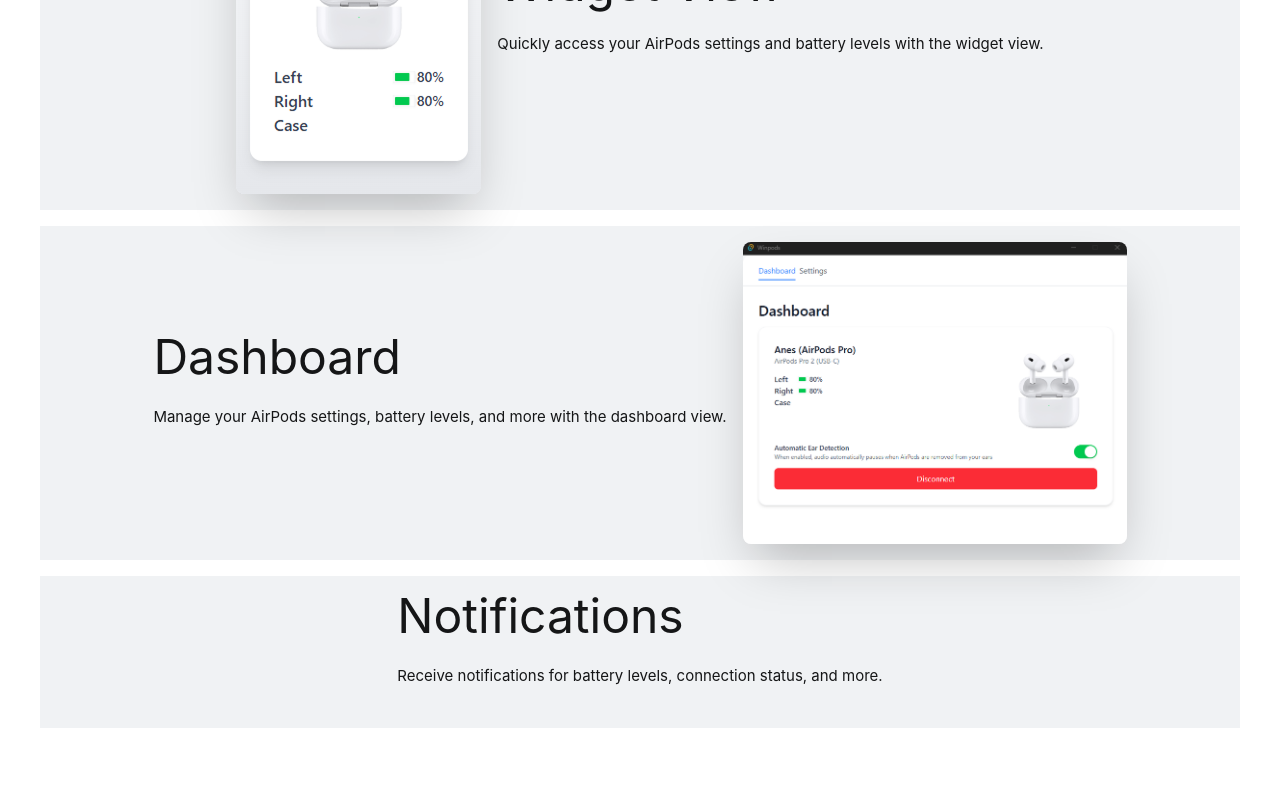
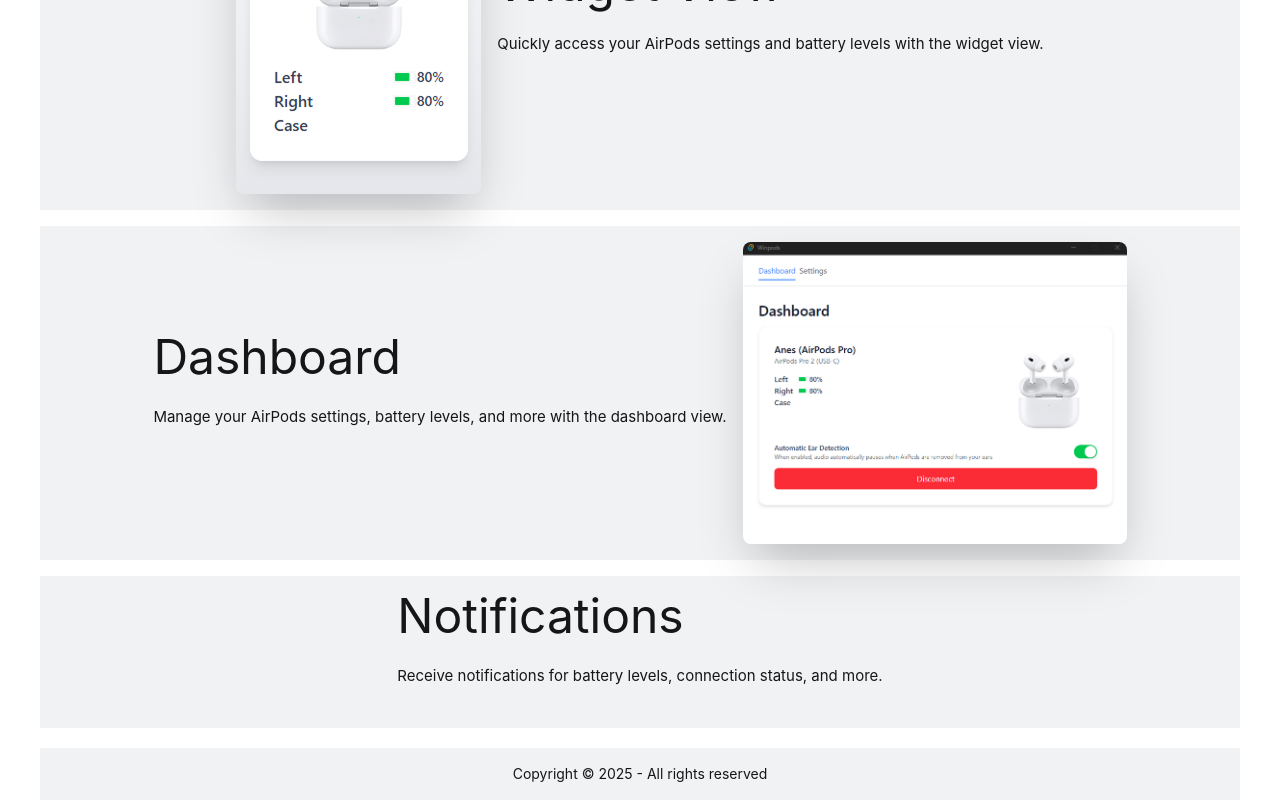
Before and after one commit to sinanovicanes/winpods, a Vue app in the folder apps/website/: page / in a window 1280 px wide. Shown: the part 309-1109 px from the top of the page. Before the commit the page ends 1037 px from the top, so only its background shows below. Built offline with nearby package versions, Linux system fonts and the light colour scheme.

Commit message:
style(website): Improve layout and add footer to main application views

```diff
--- a/apps/website/src/App.vue
+++ b/apps/website/src/App.vue
@@ -8,6 +8,13 @@ import WPNotifications from './components/WPNotifications.vue';
   <header>
     <WPNav />
   </header>
-  <RouterView />
+  <main class="py-5 min-h-[87vh]">
+    <RouterView />
+  </main>
   <WPNotifications />
+  <footer class="footer sm:footer-horizontal footer-center bg-base-200 text-base-content p-4">
+    <aside>
+      <p>Copyright © {{ new Date().getFullYear() }} - All rights reserved</p>
+    </aside>
+  </footer>
 </template>
--- a/apps/website/src/views/FAQView.vue
+++ b/apps/website/src/views/FAQView.vue
@@ -18,7 +18,7 @@ const faq = [
 </script>
 
 <template>
-  <main class="container grid grid-cols-1 gap-4 pt-5">
+  <main class="container grid grid-cols-1 gap-4">
     <h1 class="text-3xl font-semibold">Frequently Asked Questions</h1>
     <div
       v-for="(q, i) in faq"
--- a/apps/website/src/views/HomeView.vue
+++ b/apps/website/src/views/HomeView.vue
@@ -1,7 +1,7 @@
 <script setup lang="ts"></script>
 
 <template>
-  <main class="pt-5 flex flex-col gap-4">
+  <main class="flex flex-col gap-4">
     <h1 class="text-3xl font-semibold">Enhance your AirPods experience on Windows</h1>
     <section class="hero bg-base-200">
       <div class="hero-content flex-col lg:flex-row">
```
